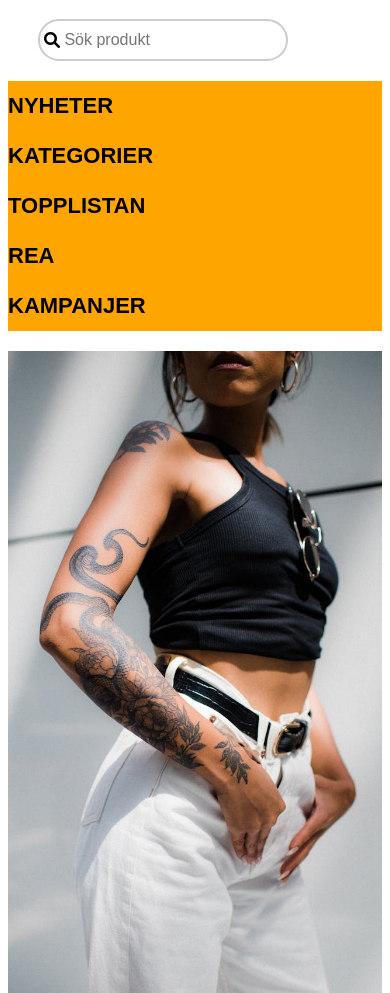
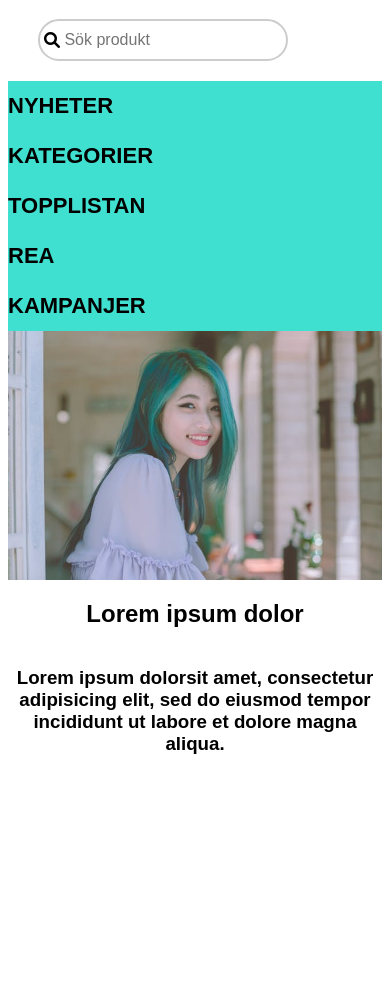
Before and after one commit to Pontaaaa/FreakyFashion, a plain HTML site: page index.html in a window 390 px wide. Shown: the part 107-1100 px from the top of the page. After the commit the page ends 889 px from the top, so only its background shows below. Drawn offline with Linux system fonts and the light colour scheme.

Commit message:
add color and new image

```diff
--- a/index.html
+++ b/index.html
@@ -26,9 +26,14 @@
     </div>
 
     <div class="hero">
-    <img src="pexels-ralph-rabago-3214683.jpg" alt="woman wearing white pants">
-    <h3>Lorem ipsum dolor sit amet, consectetur adipisicing elit,
+        <div class="hero-conatiner">
+    <img src="pexels-pixabay-371160.jpg" alt="woman wearing white pants">
+        </div>
+        <div class="text-container">
+    <h2>Lorem ipsum dolor</h2>
+    <h3>Lorem ipsum dolorsit amet, consectetur adipisicing elit,
         sed do eiusmod tempor incididunt ut labore et dolore magna aliqua.</h3>
+        </div>
     </div>
 </body>
 </html>
--- a/styles.css
+++ b/styles.css
@@ -32,7 +32,7 @@ box-sizing: border-box;
     align-items: center;
     flex-wrap: wrap;
     margin-top: 20px;
-    background-color: orange;
+    background-color: turquoise;
     width: 100%;
 }
 .categories h2 {
@@ -43,15 +43,37 @@ box-sizing: border-box;
 display: flex;
 justify-content: space-between;
 align-items: center;
-margin-top: 20px;
 flex-direction: row-reverse;
 }
+.hero-conatiner,
+.text-container {
+flex: 1;
+margin: 0 0 5px 5px;
+box-sizing: border-box;
+}
+.hero-conatiner {
+    display: flex;
+    justify-content: center;
+    align-items: center;
+}
+.hero-conatiner img {
+    max-width: 100%;
+    height: auto;
+    object-fit: cover;
+}
+.text-container {
+    display: flex;
+    flex-direction: column;
+    justify-content: center;
+    align-items: center;
+    text-align: center;
+}
 .hero img {
-    max-width: 50%;
-    height: auto;
+    width: 100%;
 }
-.hero h3 {
-    max-width: 45%;
+.hero h3 h2 {
+    text-align: center;
+    flex: 1;
     margin-right: 20px;
 }
 @media (max-width: 600px) {
@@ -78,14 +100,21 @@ flex-direction: row-reverse;
 @media (max-width: 768px) {
     .hero {
         width: 100%;
+        max-height: none;
+        margin: 0;
+        object-fit: cover;
         justify-content: center;
         align-items: center;
         flex-direction: column;
         text-align: center;
     }
-    .hero img,
-    .hero h3 {
-        max-width: 100%;
+    .hero-conatiner,
+    .text-container {
+        width: 100%;
         margin: 0;
     }
+    .hero img,
+    .hero h3 h2 {
+        max-width: 100%;
+    }
 }
```
Also changed, not shown: pexels-pixabay-371160.jpg (added), 1 other file.
